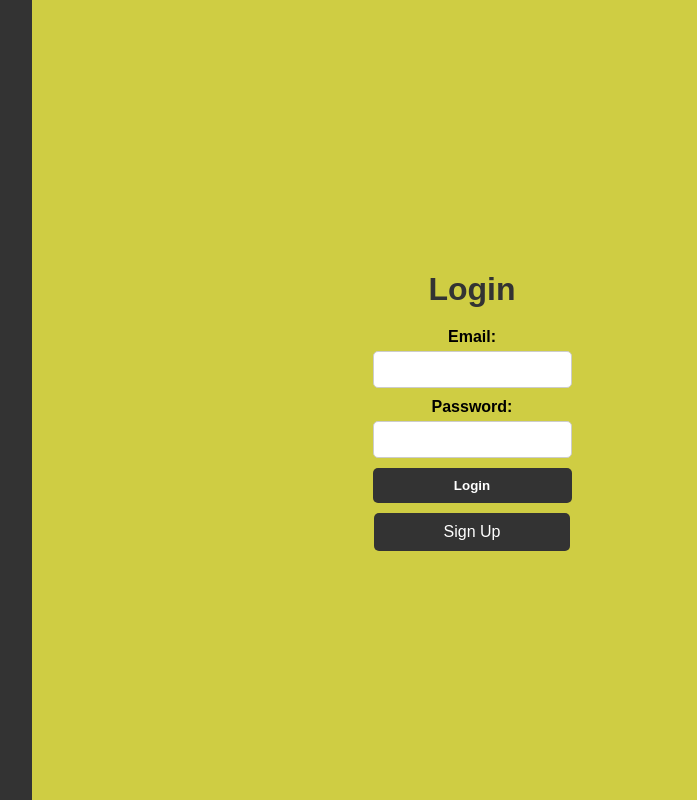
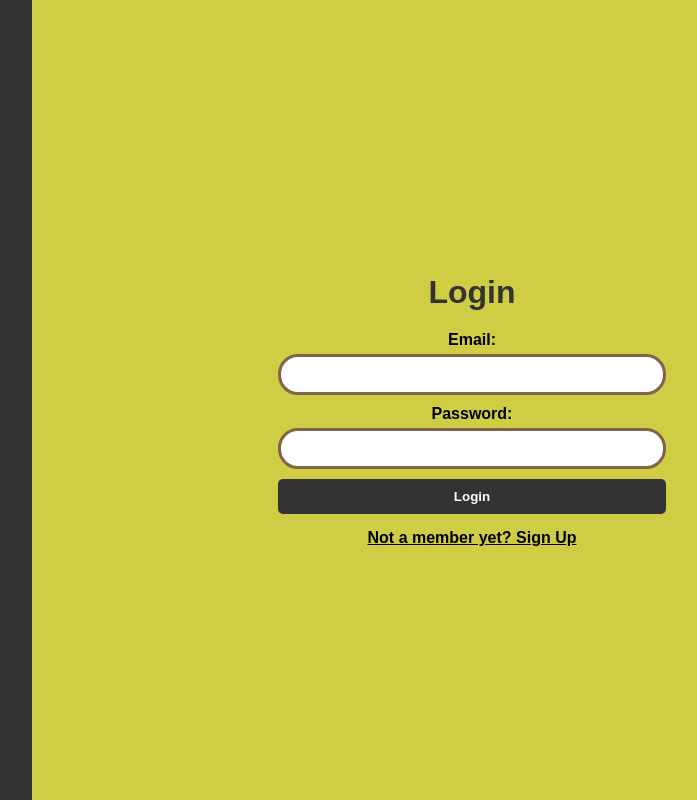
Before and after one commit to kumankai/MelaninMind, a React (Create React App) app in the folder app/: page / in a window 1280 px wide. Shown: the whole page, without its empty margins (168-865 px from the left). Built offline with nearby package versions, Linux system fonts and the light colour scheme.

Commit message:
unable to fix navbar bug

```diff
--- a/app/src/component/nav.js
+++ b/app/src/component/nav.js
@@ -16,7 +16,7 @@ function Nav()  {
                         <NavLink  to="/Home" className="homeCL">Home</NavLink>
                     </div>
                     <div id='scholarLink'>
-                        <NavLink to='/views/Grants' className="scholarshipCL">Scholarships</NavLink>
+                        <NavLink to='/chat' className="scholarshipCL">Scholarships</NavLink>
                     </div>
                     <div id='eduLink'>
                         <NavLink to='../cohereChat' className="eduCL">Education</NavLink>
--- a/app/src/css/Login.css
+++ b/app/src/css/Login.css
@@ -14,14 +14,8 @@
     margin-bottom: 20px; /* space below the title */
 }
 
-.loginDiv form {
-    background-color: #fff; /* white background */
-    padding: 20px;
-    border-radius: 5px; /* rounded corners */
-    box-shadow: 0px 0px 10px 0px rgba(0,0,0,0.1); /* subtle shadow */
-    width: 300px; /* adjust as needed */
-    border: 1px solid #ccc; /* light gray border */
-}
+
+
 
 #emailLog, #passwordLog {
     margin-bottom: 10px;
@@ -35,12 +29,14 @@
 
 .emailLog, .passwordLog {
     width: 100%;
+    max-width: 1000px; /* increased max-width */
+    margin-left: auto; /* center the text input */
+    margin-right: auto; /* center the text input */
     padding: 10px;
-    border-radius: 5px; /* rounded corners */
-    border: 1px solid #ccc; /* light gray border */
+    border-radius: 20px; /* rounded corners */
+    border: 3px solid #846149; /* light gray border */
     box-sizing: border-box; /* include padding and border in element's total width and height */
 }
-
 .subLogBtn {
     width: 100%;
     padding: 10px;
@@ -57,20 +53,19 @@
 }
 
 #signupButton {
-    margin-top: 10px;
+    margin-top: 15px;
     text-align: center;
 }
 
 .signLinkLog {
-    display: inline-block;
-    padding: 10px 70px;
-    background-color: #333; /* dark gray background */
-    color: #fff; /* white color */
-    border-radius: 5px; /* rounded corners */
-    text-decoration: none;
+
+    padding: 10px 90px;
+    color: #000000; /* white color */
+    font-weight: bold; /* make button text bold */
     transition: background-color 0.3s ease; /* transition for hover effect */
 }
 
 .signLinkLog:hover {
     background-color: #444; /* slightly darker gray background on hover */
+    color: #fff; /* white color */
 }
--- a/app/src/css/Nav.css
+++ b/app/src/css/Nav.css
@@ -7,19 +7,16 @@
   width: 200px; /* adjust as needed */
   display: flex;
   flex-direction: column; /* make the navbar vertical */
-  padding: 10px 0; /* reduced padding top and bottom */
+  padding: 20px 0; /* increased padding top and bottom */
 }
 
 .navClass {
   display: flex;
   flex-direction: column; /* make the links vertical */
-  justify-content: flex-start; /* align links to the top */
+  justify-content: space-around; /* distribute links evenly */
   align-items: center;
   height: 100%; /* full height */
-  padding-top: 20px; /* add some padding at the top */
 }
-
-/* ... rest of your CSS ... */
 
 .navLink {
   list-style: none; /* remove bullet points */
--- a/app/src/views/Home.js
+++ b/app/src/views/Home.js
@@ -20,7 +20,7 @@ function HomePage() {
             <div id="all">
                 <div id="top-row">
                     <div id="scholar">
-                            <Link className="scholarClass" to="/views/Grants">Grants and Scholarships</Link>
+                            <Link className="scholarClass" to="/chat">Grants and Scholarships</Link>
                     </div>
 
                     <div id="research">
--- a/app/src/views/Login.js
+++ b/app/src/views/Login.js
@@ -59,7 +59,7 @@ function Login() {
                     </div>
 
                     <div id='signupButton'>
-                        <Link className='signLinkLog' to="/Signup">Sign Up</Link>
+                        <Link className='signLinkLog' to="/Signup">Not a member yet? Sign Up</Link>
                     </div>
                 </form>
             </div>
--- a/app/src/views/cohereChat.js
+++ b/app/src/views/cohereChat.js
@@ -1,6 +1,7 @@
 import { useState, React } from 'react';
 import { CohereClient } from "cohere-ai";
 import Message from './message.js';
+import '../css/cohereChat.css';
 
 function ChatRoom() {
   const sampleHistory = [
```
Also changed, not shown: app/src/css/cohereChat.css (added).
